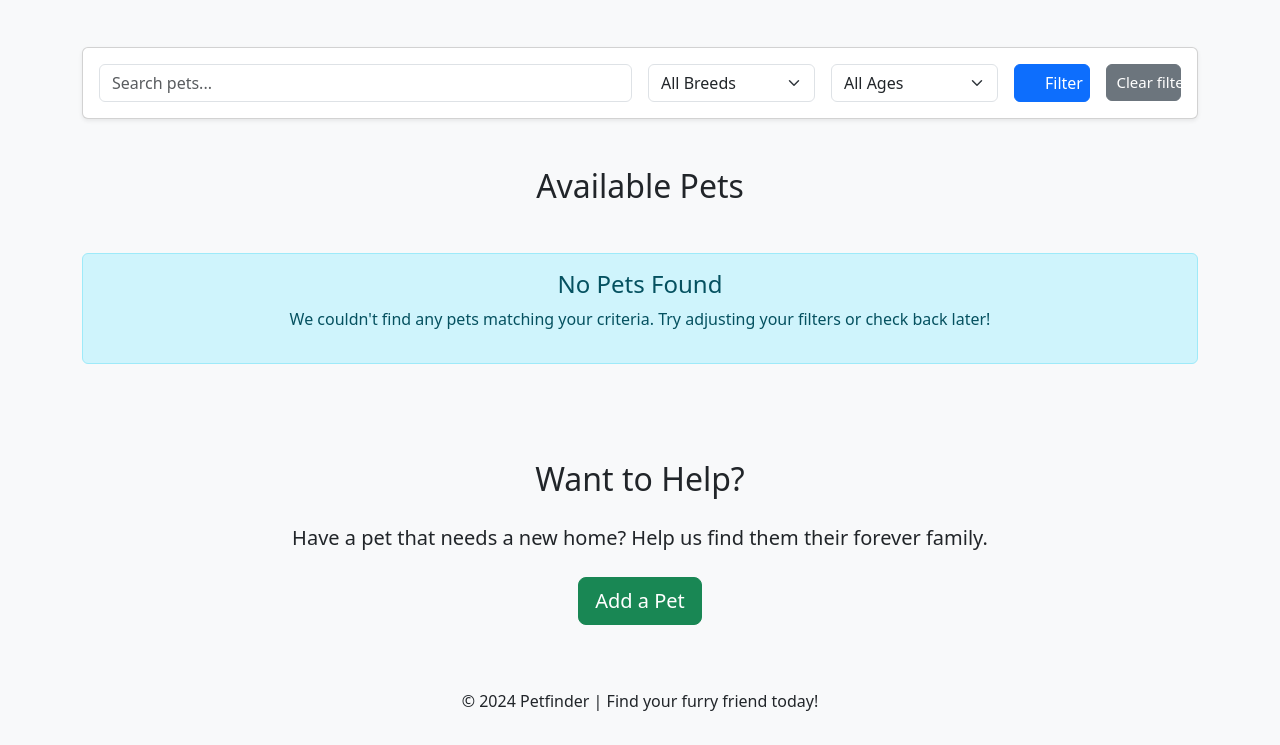
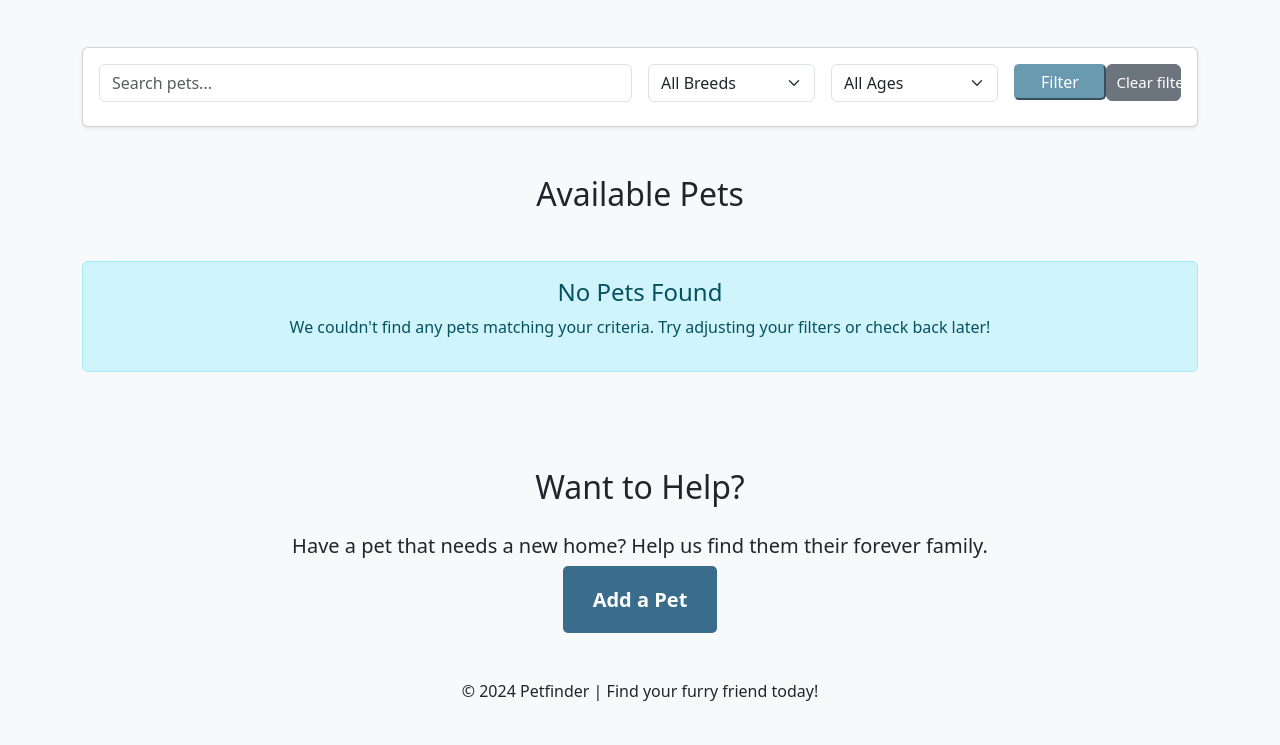
Before and after one commit to FlorentSy/petfinder-project2, a PHP site: page / in a window 1280 px wide. Shown: the part 449-1194 px from the top of the page. After the commit the page ends 1150 px from the top, so only its background shows below. Run offline with PHP 8.4, Linux system fonts and the light colour scheme; data that the repository does not hold is empty.

Commit message:
home design, next adobt.php change design

```diff
--- a/adopt.php
+++ b/adopt.php
@@ -14,3 +14,8 @@ if (isset($_GET['id'])) {
     echo "Invalid pet ID.";
 }
 ?>
+<style>
+    a{
+        text-decoration: none;
+    }
+</style>
--- a/index.php
+++ b/index.php
@@ -81,7 +81,7 @@ $breeds = $breed_stmt->fetchAll(PDO::FETCH_COLUMN);
                     </select>
                 </div>
                 <div class="col-md-1">
-                    <button type="submit" class="btn btn-primary w-100">Filter</button>
+                    <button type="submit" class="filter-btn">Filter</button>
                 </div>
                 <div class="col-md-1">
                     <a href="index.php" class="btn btn-secondary w-100 clear-filters-btn ">Clear filters</a>
@@ -120,14 +120,14 @@ $breeds = $breed_stmt->fetchAll(PDO::FETCH_COLUMN);
                     <div class="card-body">
                         <h5 class="card-title d-flex justify-content-between align-items-center">
                             <?php echo htmlspecialchars($pet['name']); ?>
-                            <span class="badge bg-primary"><?php echo htmlspecialchars($pet['age']); ?> years</span>
+                            <span class="badge-btn"><?php echo htmlspecialchars($pet['age']); ?> years</span>
                         </h5>
                         <h6 class="card-subtitle mb-2 text-muted"><?php echo htmlspecialchars($pet['breed']); ?></h6>
                         <p class="card-text"><?php echo htmlspecialchars($pet['description']); ?></p>
                     </div>
-                    <div class="card-footer bg-transparent border-top-0 text-center">
+                    <div class="card-footer bg-transparent border-top-0 text-center " style="margin-bottom: 10px;;">
                         <a href="adopt.php?id=<?php echo $pet['id']; ?>"
-                           class="btn btn-primary w-100">Adopt <?php echo htmlspecialchars($pet['name']); ?></a>
+                           class="adoptbtn1">Adopt <?php echo htmlspecialchars($pet['name']); ?></a>
                     </div>
                 </div>
             </div>
@@ -147,7 +147,7 @@ $breeds = $breed_stmt->fetchAll(PDO::FETCH_COLUMN);
     <div class="container text-center">
         <h2 class="mb-4">Want to Help?</h2>
         <p class="lead mb-4">Have a pet that needs a new home? Help us find them their forever family.</p>
-        <a href="add_pet.php" class="btn btn-success btn-lg">Add a Pet</a>
+        <a href="add_pet.php" class="add-pet-button">Add a Pet</a>
     </div>
 </div>
 
@@ -156,20 +156,52 @@ $breeds = $breed_stmt->fetchAll(PDO::FETCH_COLUMN);
 .pets1-button{
     text-decoration: none;
     color: white;
-    background-color: black;
+    background-color: #3A6D8C;
     padding: 10px 20px;
     border-radius: 5px;
 }
 .pets1-button:hover{
-    background-color: white;
-    color: black;
+    background-color: #6A9AB0;
+    color: white;
 }
+.adoptbtn1{
+    text-decoration: none;
+    color: white;
+    background-color: #3A6D8C;
+    padding: 10px 25px;
+    border-radius: 5px;
+    margin-bottom: 10px;
+    font-weight: bold;
+}
+
 .hover-shadow:hover {
     transform: translateY(-5px);
     transition: transform 0.3s ease-in-out;
     box-shadow: 0 .5rem 1rem rgba(0,0,0,.15)!important;
 }
-
+.badge-btn{
+    text-decoration: none;
+    color: white;
+    background-color: #3A6D8C;
+    padding: 5px 7px;
+    border-radius: 5px;
+    margin-bottom: 10px;
+    font-size: 14px;
+}
+.add-pet-button{
+    text-decoration: none;
+    color: white;
+    background-color: #3A6D8C;
+    padding: 20px 30px;
+    border-radius: 5px;
+    margin-bottom: 10px;
+    font-weight: bold;
+    font-size: 20px;
+}
+.add-pet-button:hover{
+    background-color: rgb(0, 31, 63);
+    color: white;
+}
 .transition {
     transition: all 0.3s ease-in-out;
 }
@@ -184,7 +216,19 @@ $breeds = $breed_stmt->fetchAll(PDO::FETCH_COLUMN);
     justify-content: flex-start; /* Adjust this as needed */
     gap: 10px; /* Adds spacing between buttons */
 }
-
+.filter-btn{
+    text-decoration: none;
+    color: white;
+    background-color: #6A9AB0;
+    padding: 4px 25px;
+    border-radius: 5px;
+    margin-bottom: 10px;
+    border-color: #6A9AB0;
+}
+.filter-btn:hover{
+    background-color: rgb(58, 109, 140);
+    color: white;
+}
 .btn {
     max-width: 150px; /* Set a max width for the button */
     white-space: nowrap; /* Prevent text from wrapping */
```
